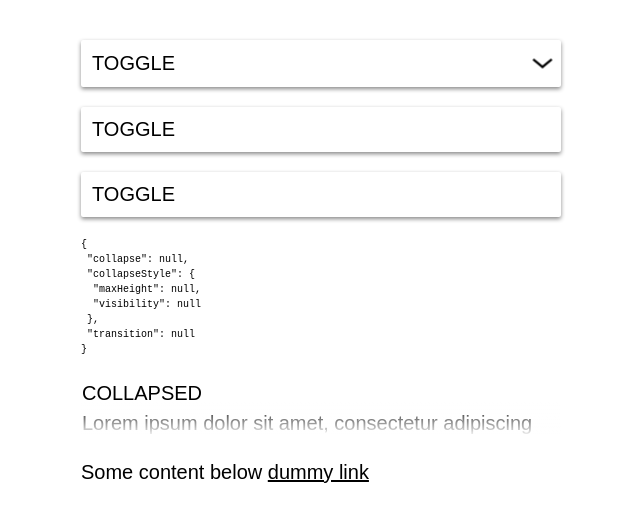
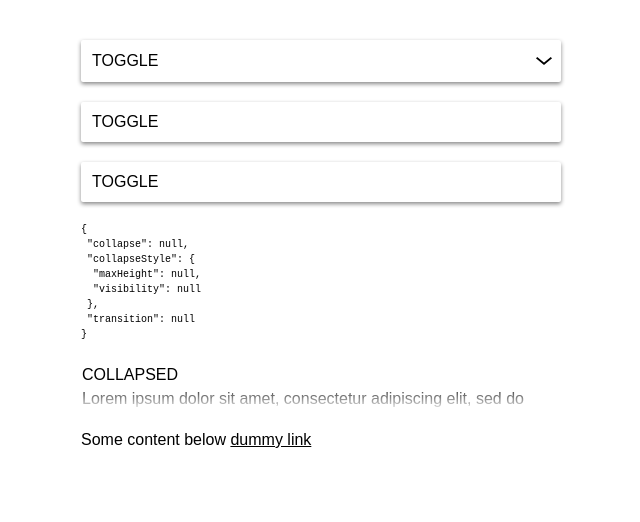
Before and after one commit to kunukn/react-collapse, a React app: page / in a window 1280 px wide. Shown: the top 522 px of the page, without its empty margins (319-959 px from the left). Built offline with nearby package versions, Linux system fonts and the light colour scheme.

Commit message:
upd styling

```diff
--- a/src/components/App/App.jsx
+++ b/src/components/App/App.jsx
@@ -80,7 +80,7 @@ class App extends React.Component {
         <pre style={{ fontSize: '10px', width: '100%' }}>{JSON.stringify(this.state.spy3, null, 1)}</pre>
         <Collapse
           isOpen={this.state.isOpen3}
-          collapseHeight="70px"
+          collapseHeight="60px"
           className={'app__collapse app__collapse--gradient ' + (this.state.isOpen3 ? 'app__collapse--active' : '')}
           onChange={state => this.setState({ spy3: state })}
           render={({ collapseState }) => (
--- a/src/components/App/app.scss
+++ b/src/components/App/app.scss
@@ -1,6 +1,6 @@
 .app {
   margin: 0 auto;
-  font-size: 2rem;
+  font-size: 1.6rem;
   display: flex;
   flex-direction: column;
   justify-content: center;
@@ -72,7 +72,7 @@
   }
 
   &__toggle-text {
-    font-size: 2rem;
+    font-size: inherit;
   }
 
   &__button {
```
